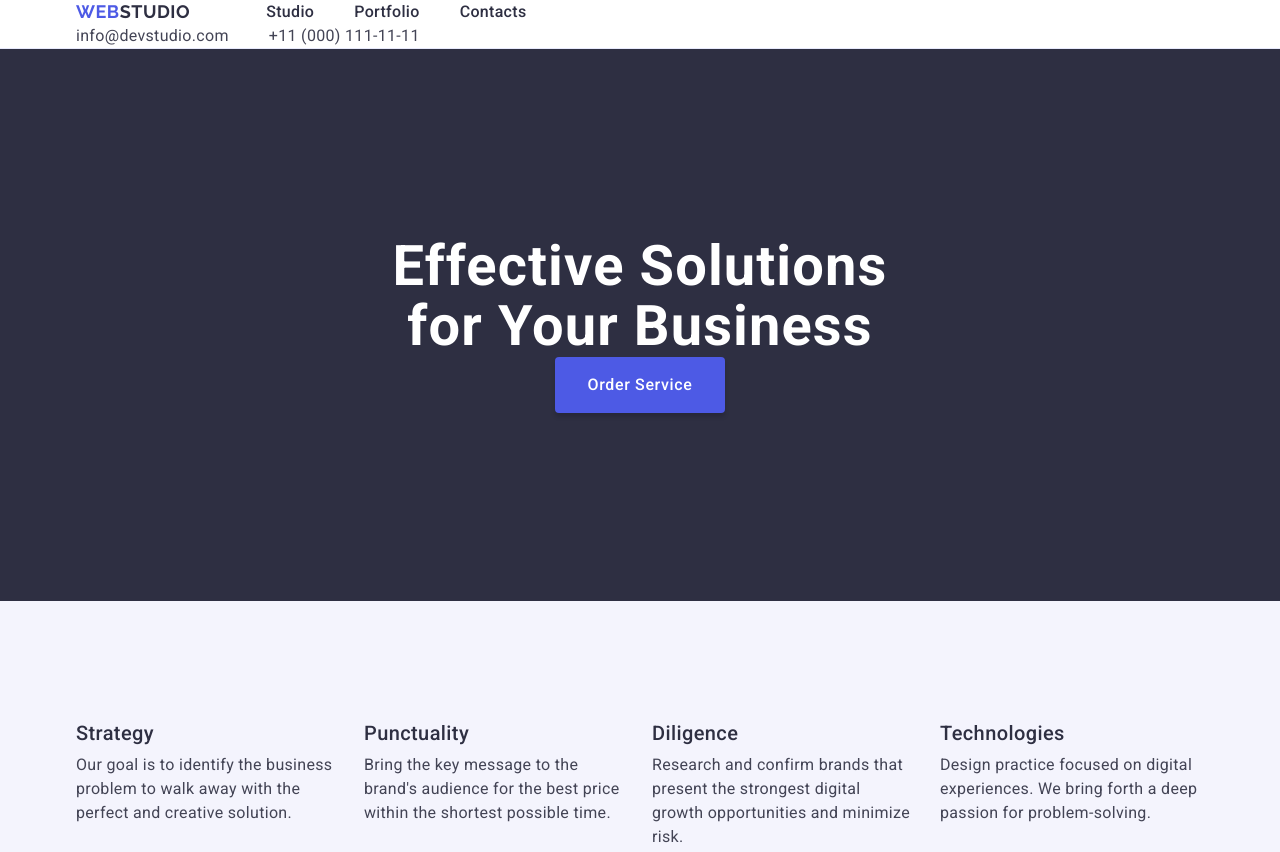
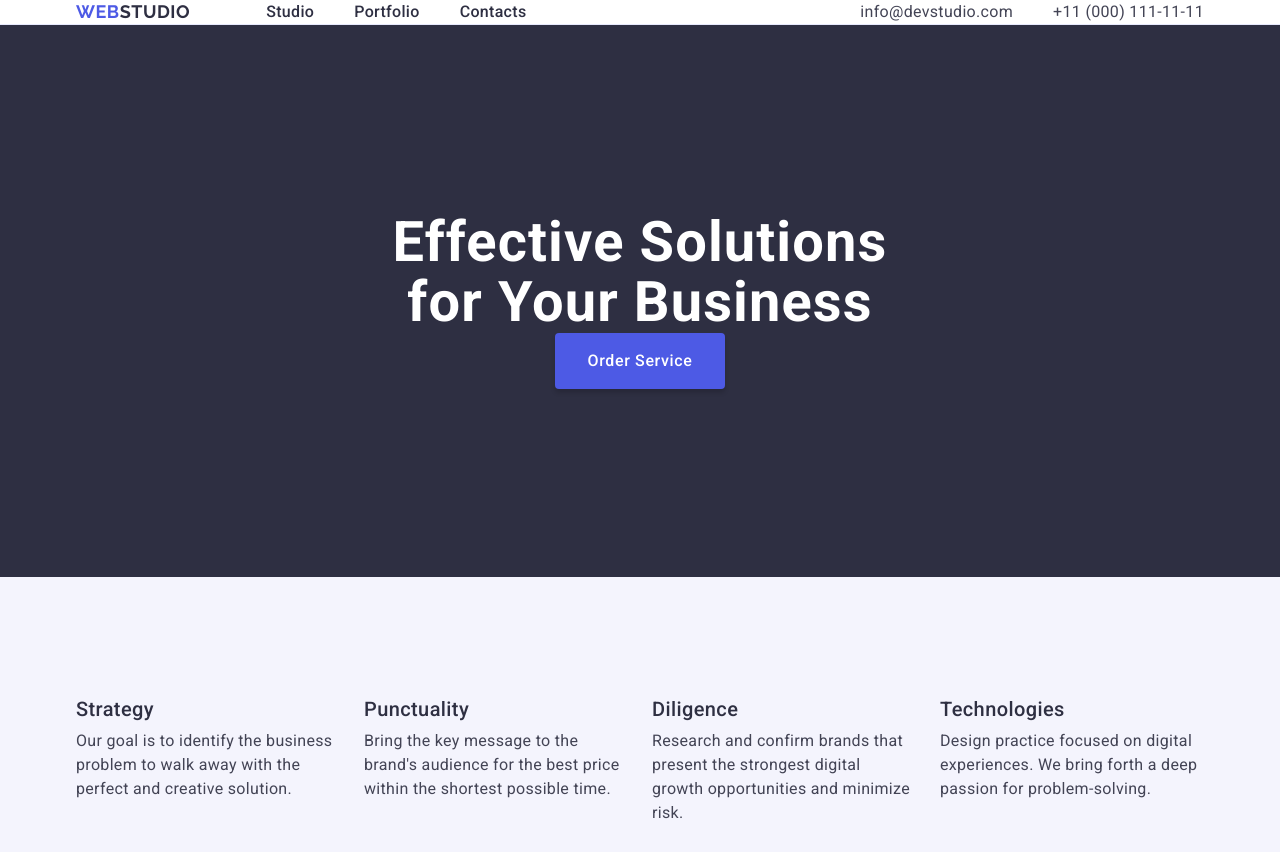
Before and after one commit to genvarius79/goit-markup-hw-03, a plain HTML site: page index.html in a window 1280 px wide. Shown: the top 852 px of the page. Drawn offline with nearby package versions, Linux system fonts and the light colour scheme.

Commit message:
first_childe_element_flex

```diff
--- a/css/styles.css
+++ b/css/styles.css
@@ -82,7 +82,9 @@ button {
   flex-shrink: 0;
   border-bottom: 1px solid #e7e9fc;
 }
-
+.container-header-flex {
+  display: flex;
+}
 .navigation {
   display: flex;
   align-items: center;
--- a/index.html
+++ b/index.html
@@ -19,7 +19,7 @@
   <!-- Header -->
 
   <header class="page-header">
-    <div class="container">
+    <div class="container container-header-flex">
       <nav class="navigation">
         <a href="./index.html" class="logo link">Web<span class="logo-header-spn">Studio</span></a>
         <ul class="nav-bar list">
```
